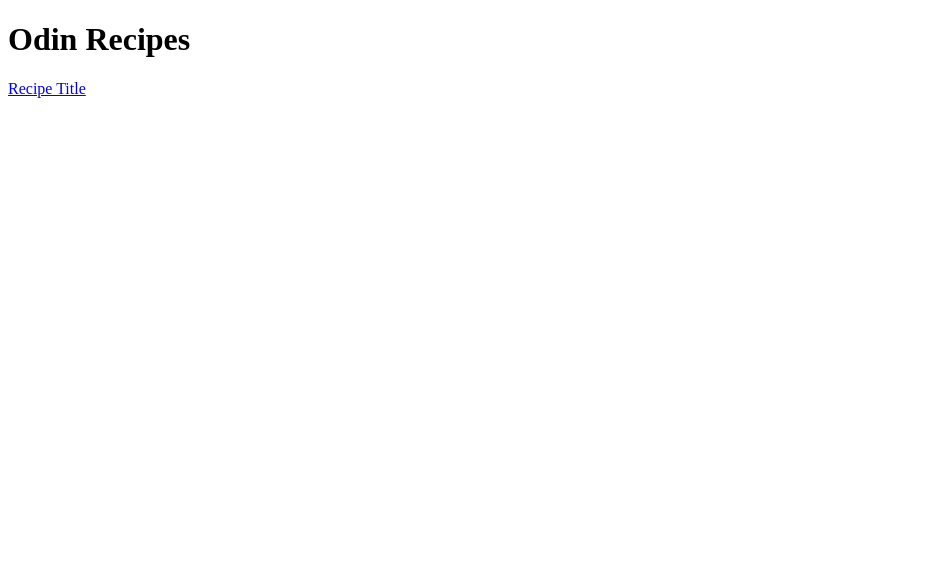
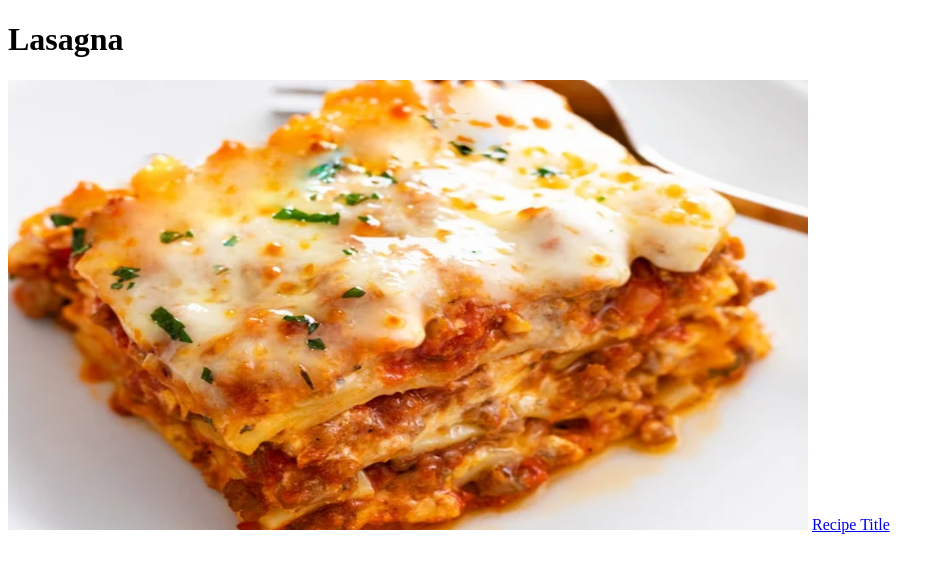
Before and after one commit to bhaktiheg/odin-recipes, a plain HTML site: page index.html in a window 1280 px wide. Shown: the whole page, without its empty margins (0-945 px from the left). Drawn offline with Linux system fonts and the light colour scheme.

Commit message:
Update index.html

```diff
--- a/index.html
+++ b/index.html
@@ -3,11 +3,12 @@
 <html lang="en">
   <head>
   <meta charset="UTF-8">
-  <title>Recipes</title>
+  <title>My FavoriteRecipes</title>
   </head>
 
 <body>
-  <h1>Odin Recipes</h1>
+  <h1 id='header'>Lasagna</h1>
+  <img src='images/lasagna.png' alt='a picture of lasagna' style="width:800px;height:450px;">
 
   <a href="recipes/lasagna.html">Recipe Title</a>
 </body>
```
